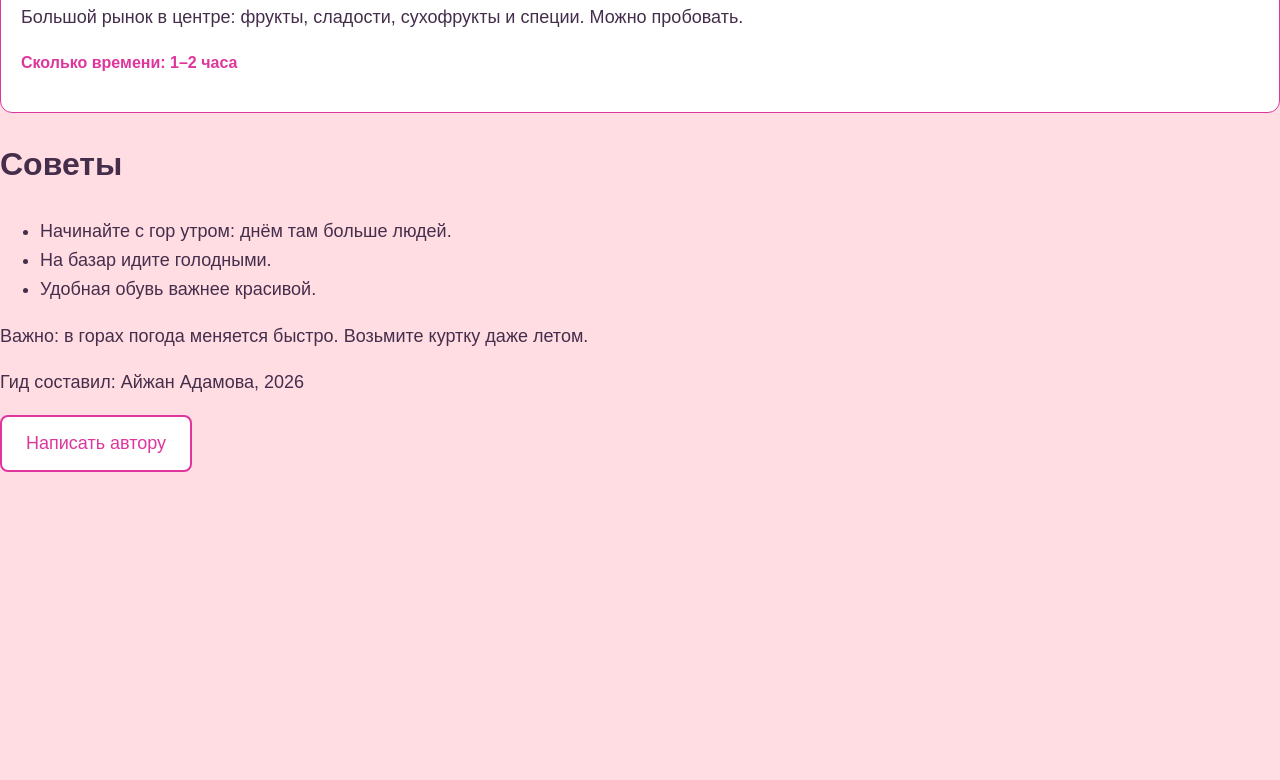
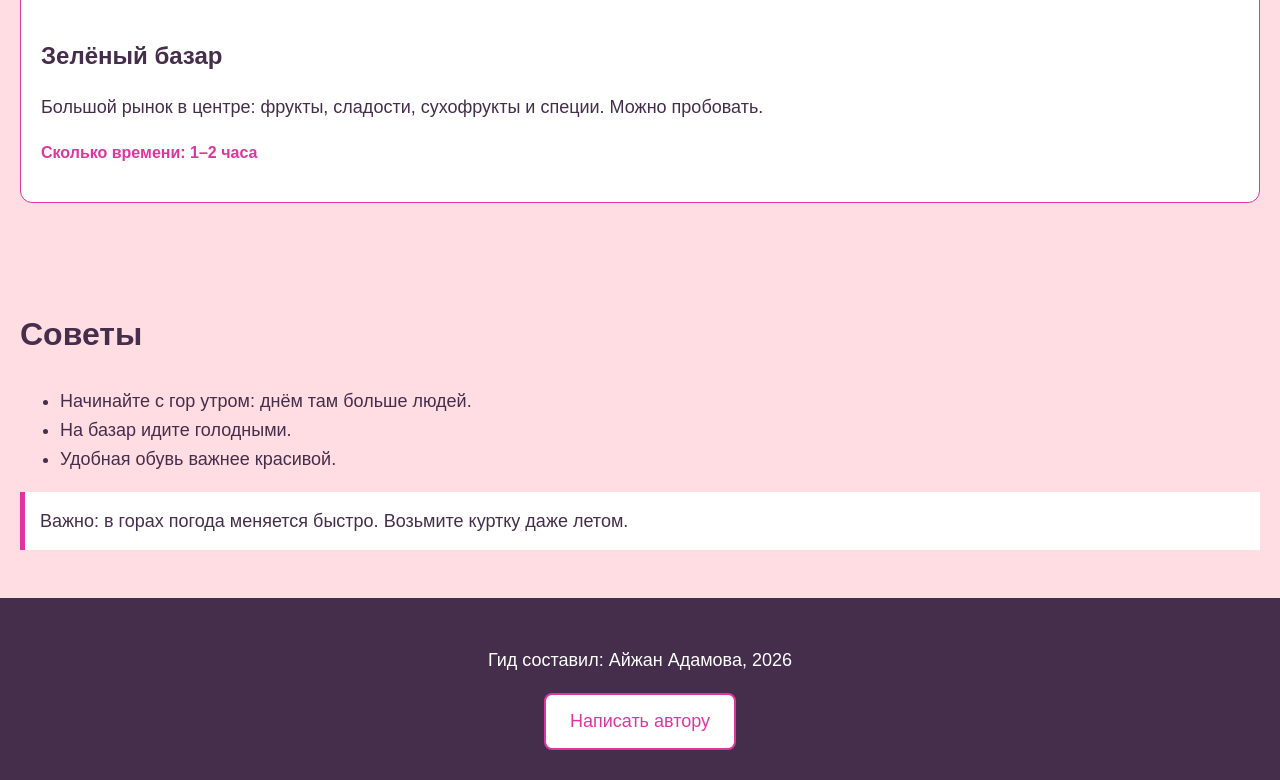
Before and after one commit to adamova1989-wq/city-guide, a plain HTML site: page index.html in a window 1280 px wide. Shown: the part 1491-2271 px from the top of the page. Before the commit the page ends 1963 px from the top, so only its background shows below. Drawn offline with Linux system fonts and the light colour scheme.

Commit message:
Add sections and footer

```diff
--- a/style.css
+++ b/style.css
@@ -95,3 +95,22 @@ a {
   font-weight: 700;
   color: #de369d;
 }
+
+.hero,
+.places,
+.tips {
+  padding: 30px 20px;
+}
+
+.note {
+  background-color: #ffffff;
+  padding: 15px;
+  border-left: 5px solid #de369d;
+}
+
+.site-footer {
+  background-color: #452e4b;
+  color: #ffffff;
+  text-align: center;
+  padding: 30px 20px;
+}
```
